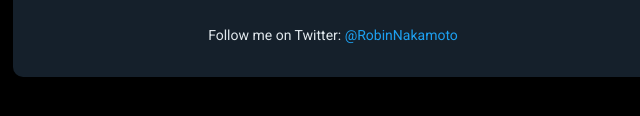
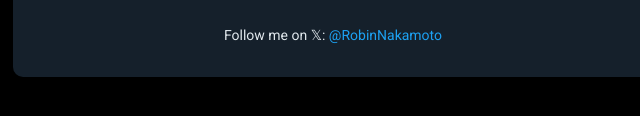
Before and after one commit to RobinNakamoto/Faketoshi, a plain HTML site: page index.html in a window 1280 px wide. Shown: the part 458-574 px from the top of the page, 307-947 px from the left. Drawn offline with Linux system fonts and the light colour scheme.

Commit message:
Update index.html

```diff
--- a/index.html
+++ b/index.html
@@ -73,7 +73,7 @@
         <a href="https://github.com/RobinNakamoto/Faketoshi/raw/c0c9a62821e09395961c00fc4f47df3ee9f5ef6e/Ringtones/Craig%20Wright%20-%20Here's%20the%20thing%20(Android).mp3" class="button">Download for Android</a>
         <a href="https://github.com/RobinNakamoto/Faketoshi/raw/c0c9a62821e09395961c00fc4f47df3ee9f5ef6e/Ringtones/Craig%20Wright%20-%20Here's%20the%20thing%20(iPhone).m4r" class="button">Download for iPhone</a>
         <div class="follow">
-            <p>Follow me on Twitter: <a href="https://x.com/RobinNakamoto" target="_blank">@RobinNakamoto</a></p>
+            <p>Follow me on 𝕏: <a href="https://x.com/RobinNakamoto" target="_blank">@RobinNakamoto</a></p>
         </div>
     </div>
 </body>
```
